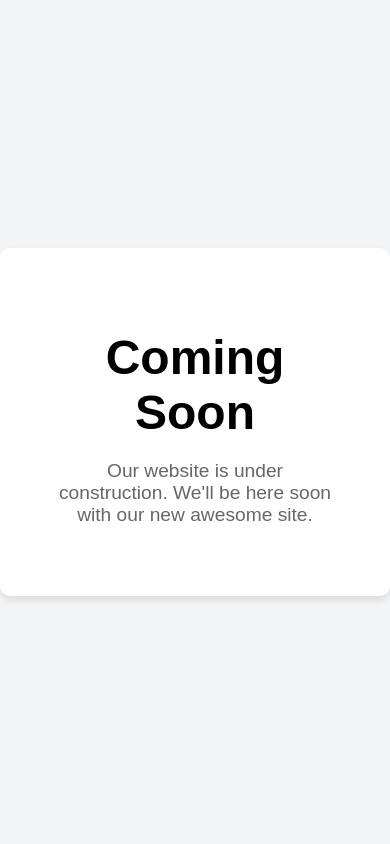
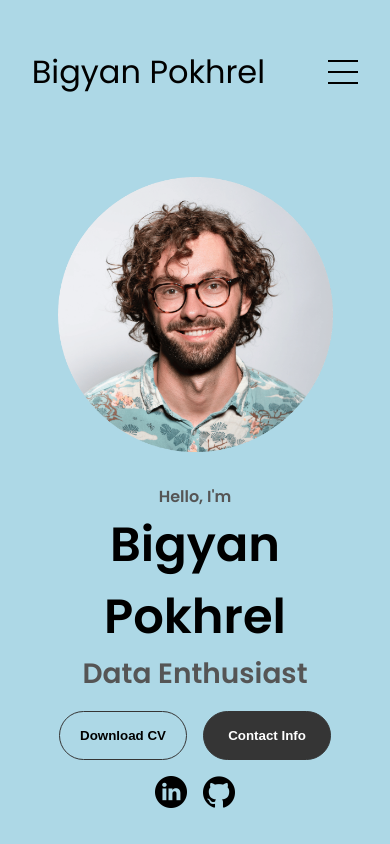
Before and after one commit to bigyan05/portfolio_website, a plain HTML site: page index.html in a window 390 px wide. Shown: the top 844 px of the page. Drawn offline with Linux system fonts and the light colour scheme.

Commit message:
commit garyo 100

```diff
--- a/index.html
+++ b/index.html
@@ -1,17 +1,107 @@
 <!DOCTYPE html>
 <html lang="en">
-<head>
-    <meta charset="UTF-8">
-    <meta name="viewport" content="width=device-width, initial-scale=1.0">
-    <title>Coming Soon</title>
-    <link rel="stylesheet" href="styles.css">
-</head>
-<body>
-    <div class="container">
-        <div class="content">
-            <h1>Coming Soon</h1>
-            <p>Our website is under construction. We'll be here soon with our new awesome site.</p>
+  <head>
+    <meta charset="UTF-8" />
+    <meta http-equiv="X-UA-Compatible" content="IE=edge" />
+    <meta name="viewport" content="width=device-width, initial-scale=1.0" />
+    <title>My Portfolio</title>
+    <link rel="stylesheet" href="style.css" />
+    <link rel="stylesheet" href="mediaqueries.css" />
+  </head>
+  <body>
+    <nav id="desktop-nav">
+      <div class="logo">Bigyan Pokhrel</div>
+      <div>
+        <ul class="nav-links">
+          <li><a href="#about">About</a></li>
+          <li><a href="#experience">Experience</a></li>
+          <li><a href="#projects">Projects</a></li>
+          <li><a href="#contact">Contact</a></li>
+        </ul>
+      </div>
+    </nav>
+    <nav id="hamburger-nav">
+      <div class="logo">Bigyan Pokhrel</div>
+      <div class="hamburger-menu">
+        <div class="hamburger-icon" onclick="toggleMenu()">
+          <span></span>
+          <span></span>
+          <span></span>
         </div>
-    </div>
-</body>
+        <div class="menu-links">
+          <li><a href="#about" onclick="toggleMenu()">About</a></li>
+          <li><a href="#experience" onclick="toggleMenu()">Experience</a></li>
+          <li><a href="#projects" onclick="toggleMenu()">Projects</a></li>
+          <li><a href="#contact" onclick="toggleMenu()">Contact</a></li>
+        </div>
+      </div>
+    </nav>
+    <script src="script.js"></script>
+    <section id="profile">
+      <div class="section__pic-container">
+        <img
+          src="./assets/profile-pic.png"
+          alt="Bigyan Pokhrel profile picture"
+        />
+      </div>
+      <div class="section__text">
+        <p class="section__text__p1">Hello, I'm</p>
+        <h1 class="title">Bigyan Pokhrel</h1>
+        <p class="section__text__p2">Data Enthusiast</p>
+        <div class="btn-container">
+          <button
+            class="btn btn-color-2"
+            onclick="window.open('./assets/resume-example.pdf')"
+          >
+            Download CV
+          </button>
+          <button class="btn btn-color-1" onclick="location.href='./#'">
+            Contact Info
+          </button>
+        </div>
+        <div id="socials-container">
+          <img
+            src="./assets/linkedin.png"
+            alt="My LinkedIn profile"
+            class="icon"
+            onclick="window.open('https://linkedin.com//in/bigyan-pokhrel-b563881b7/', '_blank')"
+          />
+          <img
+            src="./assets/github.png"
+            alt="My Github profile"
+            class="icon"
+            onclick="location.href='https://github.com/bigyan05'"
+          />
+        </div>
+      </div>
+    </section>
+    <section id="about">
+      <p class="section__text__p1">Get To Know More</p>
+      <h1 class="title">About Me</h1>
+      <div class="section-container">
+        <div class="about-details-container">
+          <div class="about-containers">
+            <div class="details-container">
+              <h3>Education</h3>
+              <p>
+                Bachelor in Computer Engineering, Tribhuwan University,
+                Kathmandu,Nepal<br />
+              </p>
+            </div>
+            <div class="text-container">
+              <p>
+                I'm Bigyan Pokhrel, a 20-year-old data science enthusiast and an
+                undergraduate student in computer engineering at Tribhuvan
+                University. I'm passionate about harnessing data to solve
+                real-world problems. I continuously explore online resources to
+                expand my knowledge in data analysis, machine learning, and
+                programming, striving to develop impactful solutions through
+                technology.
+              </p>
+            </div>
+          </div>
+        </div>
+      </div>
+    </section>
+  </body>
 </html>
--- /dev/null
+++ b/mediaqueries.css
@@ -0,0 +1,48 @@
+@media screen and (max-width: 1400px) {
+  #profile {
+    height: 83vh;
+    margin-bottom: 6rem;
+  }
+  .about-containers {
+    flex-wrap: wrap;
+  }
+  #contact,
+  #projects {
+    height: fit-content;
+  }
+}
+
+@media screen and (max-width: 1200px) {
+  #desktop-nav {
+    display: none;
+  }
+  #hamburger-nav {
+    display: flex;
+  }
+  #experience,
+  .experience-details-container {
+    margin-top: 2rem;
+  }
+  #profile,
+  .section-container {
+    display: block;
+  }
+  .arrow {
+    display: none;
+  }
+  section,
+  .section-container {
+    height: fit-content;
+  }
+  section {
+    margin: 0 5%;
+  }
+  .section__pic-container {
+    width: 275px;
+    height: 275px;
+    margin: 0 auto 2rem;
+  }
+  .about-containers {
+    margin-top: 0;
+  }
+}
--- /dev/null
+++ b/script.js
@@ -0,0 +1,6 @@
+function toggleMenu() {
+  const menu = document.querySelector(".menu-links");
+  const icon = document.querySelector(".hamburger-icon");
+  menu.classList.toggle("open");
+  icon.classList.toggle("open");
+}
--- /dev/null
+++ b/style.css
@@ -0,0 +1,300 @@
+/* styles.css */
+@import url("https://fonts.googleapis.com/css2?family=Poppins:wght@300;400;500;600&display=swap");
+
+* {
+  margin: 0;
+  padding: 0;
+}
+body {
+  background-color: lightblue;
+  font-family: "Poppins", sans-serif;
+}
+
+html {
+  scroll-behavior: smooth;
+}
+
+p {
+  color: rgb(85, 85, 85);
+}
+
+/* TRANSITION */
+
+a,
+.btn {
+  transition: all 300ms ease;
+}
+
+/* DESKTOP NAV */
+
+nav,
+.nav-links {
+  display: flex;
+}
+nav {
+  justify-content: space-around;
+  align-items: center;
+  height: 17vh;
+}
+
+.nav-links {
+  gap: 2rem;
+  list-style: none;
+  font-size: 1.5rem;
+}
+
+a {
+  color: black;
+  text-decoration: none;
+  text-decoration-color: white;
+}
+
+a:hover {
+  color: grey;
+  text-decoration: underline;
+  text-underline-offset: 1rem;
+  text-decoration-color: rgb(181, 181, 181);
+}
+.logo {
+  font-size: 2rem;
+}
+
+.logo:hover {
+  cursor: default;
+}
+/* HAMBURGER MENU */
+
+#hamburger-nav {
+  display: none;
+}
+
+.hamburger-menu {
+  position: relative;
+  display: inline-block;
+}
+
+.hamburger-icon {
+  display: flex;
+  flex-direction: column;
+  justify-content: space-between;
+  height: 24px;
+  width: 30px;
+  cursor: pointer;
+}
+
+.hamburger-icon span {
+  width: 100%;
+  height: 2px;
+  background-color: black;
+  transition: all 0.3 ease-in-out;
+}
+
+.menu-links {
+  position: absolute;
+  top: 100%;
+  right: 0;
+  background-color: white;
+  width: fit-content;
+  max-height: 0;
+  overflow: hidden;
+  transition: all 0.3 ease-in-out;
+}
+
+.menu-links a {
+  display: block;
+  padding: 10px;
+  text-align: center;
+  font-size: 1.5rem;
+  color: black;
+  text-decoration: none;
+  transition: all 0.3 ease-in-out;
+}
+
+.menu-links li {
+  list-style: none;
+}
+
+.menu-links.open {
+  max-height: 300px;
+}
+
+.hamburger-icon.open span:first-child {
+  transform: rotate(45deg) translate(10px, 5px);
+}
+
+.hamburger-icon.open span:nth-child(2) {
+  opacity: 0;
+}
+
+.hamburger-icon.open span:last-child {
+  transform: rotate(-45deg) translate(10px, -5px);
+}
+
+.hamburger-icon span:first-child {
+  transform: none;
+}
+
+.hamburger-icon span:first-child {
+  opacity: 1;
+}
+
+.hamburger-icon span:first-child {
+  transform: none;
+}
+section {
+  padding-top: 4vh;
+  height: 96vh;
+  margin: 0 10rem;
+  box-sizing: border-box;
+  min-height: fit-content;
+}
+
+.section-container {
+  display: flex;
+}
+
+/* PROFILE SECTION */
+
+#profile {
+  display: flex;
+  justify-content: center;
+  gap: 5rem;
+  height: 80vh;
+}
+
+.section__pic-container {
+  display: flex;
+  height: 400px;
+  width: 400px;
+  margin: auto 0;
+}
+
+.section__text {
+  align-self: center;
+  text-align: center;
+}
+
+.section__text p {
+  font-weight: 600;
+}
+
+.section__text__p1 {
+  text-align: center;
+}
+
+.section__text__p2 {
+  font-size: 1.75rem;
+  margin-bottom: 1rem;
+}
+
+.title {
+  font-size: 3rem;
+  text-align: center;
+}
+
+#socials-container {
+  display: flex;
+  justify-content: center;
+  margin-top: 1rem;
+  gap: 1rem;
+}
+/* ICONS */
+
+.icon {
+  cursor: pointer;
+  height: 2rem;
+}
+
+/* BUTTONS */
+
+.btn-container {
+  display: flex;
+  justify-content: center;
+  gap: 1rem;
+}
+
+.btn {
+  font-weight: 600;
+  transition: all 300ms ease;
+  padding: 1rem;
+  width: 8rem;
+  border-radius: 2rem;
+}
+
+.btn-color-1,
+.btn-color-2 {
+  border: rgb(53, 53, 53) 0.1rem solid;
+}
+
+.btn-color-1:hover,
+.btn-color-2:hover {
+  cursor: pointer;
+}
+
+.btn-color-1,
+.btn-color-2:hover {
+  background: rgb(53, 53, 53);
+  color: white;
+}
+
+.btn-color-1:hover {
+  background: rgb(0, 0, 0);
+}
+
+.btn-color-2 {
+  background: none;
+}
+
+.btn-color-2:hover {
+  border: rgb(255, 255, 255) 0.1rem solid;
+}
+
+.btn-container {
+  gap: 1rem;
+}
+#about {
+  position: relative;
+}
+
+.about-containers {
+  gap: 2rem;
+  margin-bottom: 4rem;
+  margin-top: 4rem;
+}
+
+.about-details-container {
+  justify-content: right;
+  flex-direction: column;
+}
+
+.about-containers,
+.about-details-container {
+  display: flex;
+}
+
+.details-container {
+  padding: 1.5rem;
+  flex: 1;
+  background: white;
+  border-radius: 2rem;
+  border: rgb(53, 53, 53) 0.1rem solid;
+  border-color: rgb(163, 163, 163);
+  text-align: center;
+}
+
+.section-container {
+  gap: 4rem;
+  height: 80%;
+}
+
+.section__pic-container {
+  height: 400px;
+  width: 400px;
+  margin: auto 0;
+}
+.text-container {
+  align-items: center;
+  justify-content: center;
+  margin-left: 150px;
+  width: 100vh;
+}
--- a/styles.css
+++ /dev/null
@@ -1,28 +0,0 @@
-/* styles.css */
-body, html {
-    height: 100%;
-    margin: 0;
-    font-family: Arial, sans-serif;
-    display: flex;
-    justify-content: center;
-    align-items: center;
-    background: #f3f4f6;
-}
-
-.container {
-    text-align: center;
-    background: #fff;
-    padding: 50px;
-    border-radius: 10px;
-    box-shadow: 0 4px 8px rgba(0, 0, 0, 0.1);
-}
-
-h1 {
-    font-size: 3em;
-    margin-bottom: 20px;
-}
-
-p {
-    font-size: 1.2em;
-    color: #666;
-}
```
Also changed, not shown: assets/about-pic.png (added), assets/arrow.png (added), assets/checkmark.png (added), assets/education.png (added), assets/email.png (added), assets/experience.png (added), assets/github.png (added), assets/linkedin.png (added), assets/profile-pic-2.png (added), assets/profile-pic.png (added), assets/project-1.png (added), assets/project-2.png (added), assets/project-3.png (added), 1 other file.
